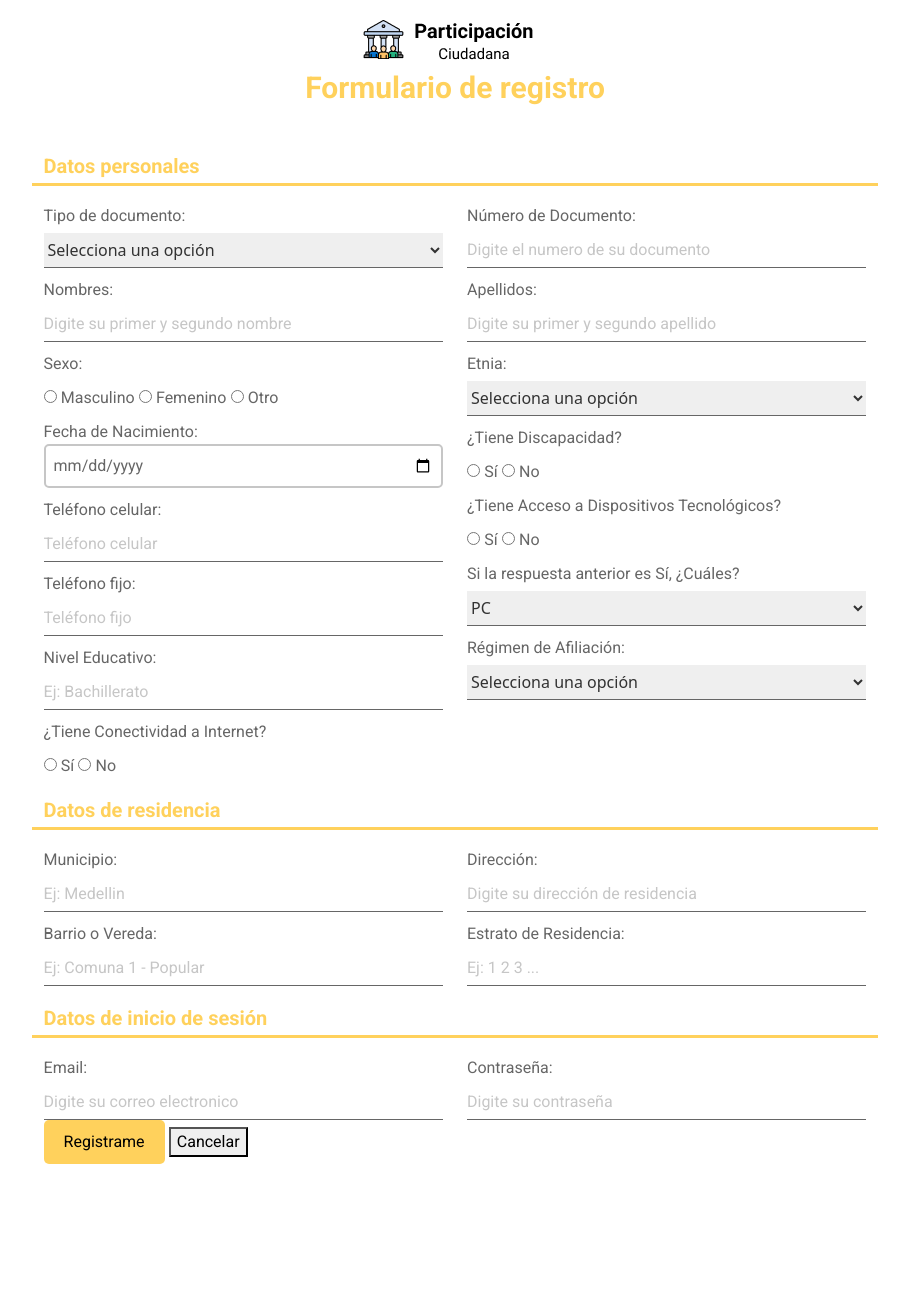
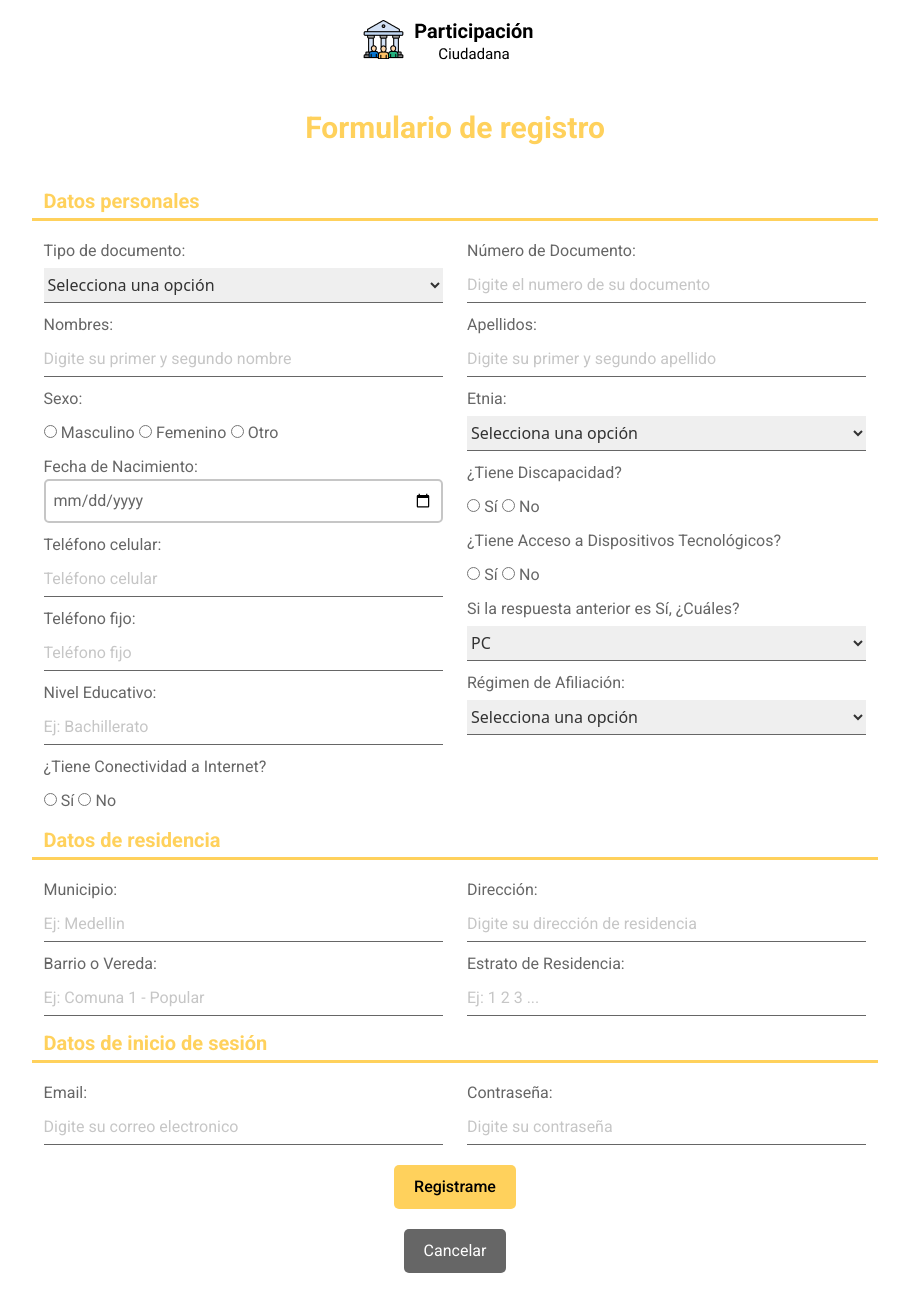
Before and after one commit to vchincapie0/retosena, a Flask app: page /registro in a window 1280 px wide. Shown: the whole page, without its empty margins (185-1094 px from the left). Before the commit the page ends 1164 px from the top, so only its background shows below. Run offline with Flask 3, Linux system fonts and the light colour scheme; some libraries are stand-ins or nearby versions.

Commit message:
Formulario de registro listo

```diff
--- a/static/css/registro.css
+++ b/static/css/registro.css
@@ -43,13 +43,14 @@ img {
 h1{
     color: var(--primary-color);
     font-size: var(--fontS-titulo);
+    margin-top: 40px;
 }
 
 h5 {
     color: var(--primary-color);
     border-bottom: 3px solid var(--primary-color); /* Línea de los h5 al lado */
     padding-bottom: 5px;
-    margin-top: 20px !important;
+    margin-top: 15px !important;
     font-size: var(--fontS-subtitulos);
 }
 
@@ -90,11 +91,33 @@ select::placeholder {
 
 /* Boton de submit */
 button[type="submit"]{
-    background: var(--primary-color);
+    background-color: var(--primary-color);
     color: var(--secondary-color);
-    font-weight: 400;
     border: none;
     border-radius: 5px;
     padding: 10px 20px;
+    font-size: 16px;
     cursor: pointer;
+    margin-top: 10px;
+    font-weight: 500;
 }
+
+/* Boton cancelar */
+button[type="button"] {
+    background-color: #666;
+    color: white;
+    border: none;
+    border-radius: 5px;
+    padding: 10px 20px;
+    font-size: 16px;
+    cursor: pointer;
+    margin: 10px;
+    font-weight: 400;
+}
+
+/* Posicion de btnes */
+button[type="submit"], button[type="button"] {
+    display: flex;
+    align-items: center;
+    margin: 20px auto;
+}
```
